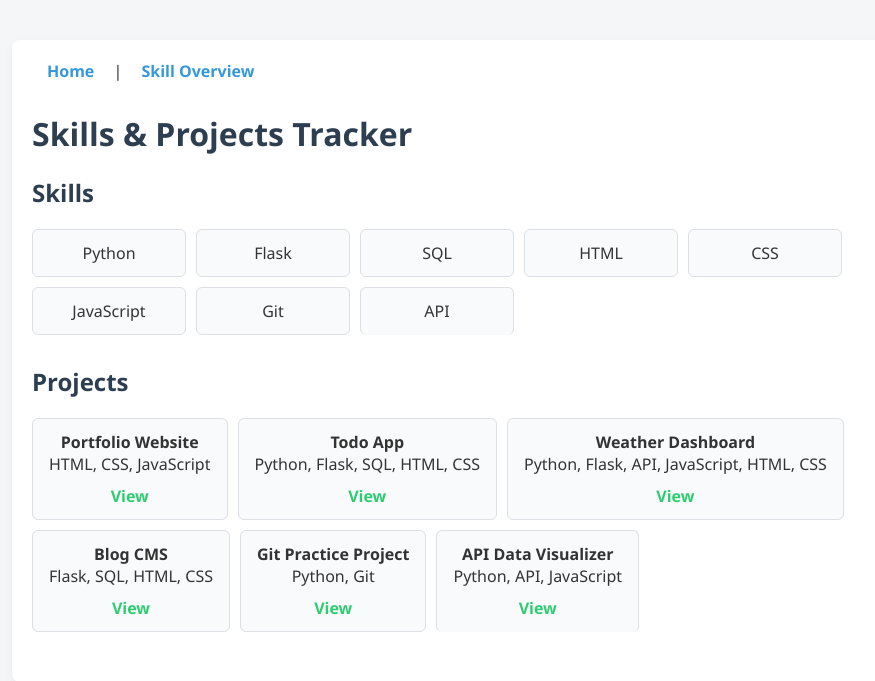
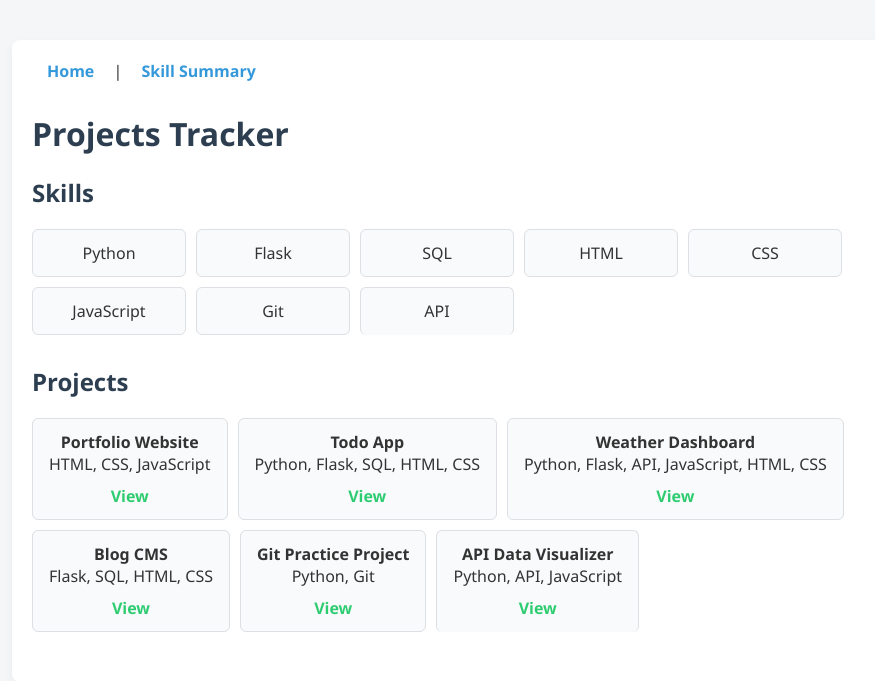
Before and after one commit to trrodenboughmcc/frontend-skills-tracker-python, a Flask app: page / in a window 1280 px wide. Shown: the top 681 px of the page, without its empty margins (128-1003 px from the left). Run offline with Flask 3, Linux system fonts and the light colour scheme.

Commit message:
Update index.html

```diff
--- a/tracker_app/templates/index.html
+++ b/tracker_app/templates/index.html
@@ -16,10 +16,10 @@
         <!-- Navigation -->
         <nav>
             <a href="/">Home</a> |
-            <a href="/skill-levels">Skill Overview</a>
+            <a href="/skill-levels">Skill Summary</a>
         </nav>
 
-        <h1>Skills & Projects Tracker</h1>
+        <h1>Projects Tracker</h1>
 
         <!-- Skills Section -->
         <div class="section">
```
